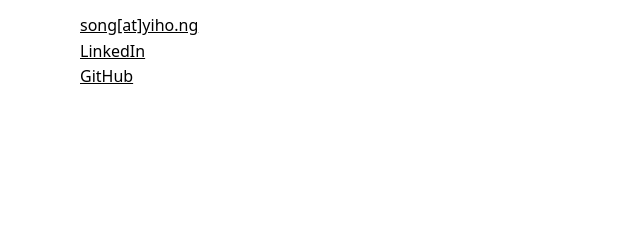
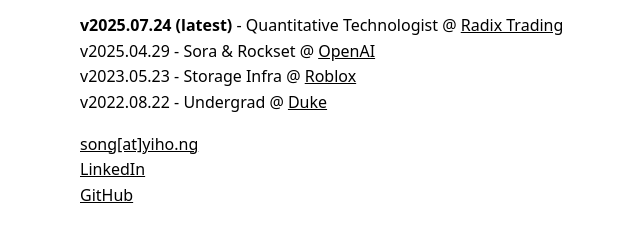
Before and after one commit to ooys/yihong.org, an Astro site: page / in a window 1280 px wide. Shown: the part 86-328 px from the top of the page, without its empty margins (292-932 px from the left). Built offline with nearby package versions, Linux system fonts and the light colour scheme; Astro itself is replaced by a stand-in of ours.

Commit message:
update website

```diff
--- a/src/pages/index.astro
+++ b/src/pages/index.astro
@@ -30,7 +30,7 @@ const preloadResources = [
 
   <!-- SEO and social meta tags -->
   <title>Yihong Song</title>
-  <meta name="description" content="Yihong Song - Software Engineer" />
+  <meta name="description" content="Yihong Song - Quantitative Technologist at RTadix Trading" />
   <meta name="author" content="Yihong Song" />
   <meta name="robots" content="index, follow" />
 
@@ -38,14 +38,14 @@ const preloadResources = [
   <meta property="og:type" content="website" />
   <meta property="og:url" content="https://yihong.org/" />
   <meta property="og:title" content="Yihong Song" />
-  <meta property="og:description" content="Yihong Song - Software Engineer" />
+  <meta property="og:description" content="Yihong Song - Quantitative Technologist at RTadix Trading" />
   <meta property="og:site_name" content="Yihong Song" />
 
   <!-- Twitter -->
   <meta property="twitter:card" content="summary" />
   <meta property="twitter:url" content="https://yihong.org/" />
   <meta property="twitter:title" content="Yihong Song" />
-  <meta property="twitter:description" content="Yihong Song - Software Engineer" />
+  <meta property="twitter:description" content="Yihong Song - Quantitative Technologist at RTadix Trading" />
 
   <!-- Favicon and icons -->
   <link rel="icon" type="image/svg+xml" href="/favicon.svg" />
@@ -63,6 +63,17 @@ const preloadResources = [
   <h1>Yihong Song</h1>
 
   <p>
+    <b>v2025.07.24 (latest)</b> - Quantitative Technologist @
+    <a href="https://radix-trading.com" rel="prefetch">Radix Trading</a>
+    <br>
+    v2025.04.29 - Sora & Rockset @ <a href="https://openai.com" rel="prefetch">OpenAI</a>
+    <br>
+    v2023.05.23 - Storage Infra @ <a href="https://corp.roblox.com" rel="prefetch">Roblox</a>
+    <br>
+    v2022.08.22 - Undergrad @ <a href="https://duke.edu" rel="prefetch">Duke</a>
+  </p>
+
+  <p>
     <a href="mailto:song[at]yiho.ng">song[at]yiho.ng</a><br>
     <a href="https://linkedin.com/in/yihongs" rel="prefetch">LinkedIn</a><br>
     <a href="https://github.com/ooys" rel="prefetch">GitHub</a><br>
```
Also changed, not shown: 1 other file.
